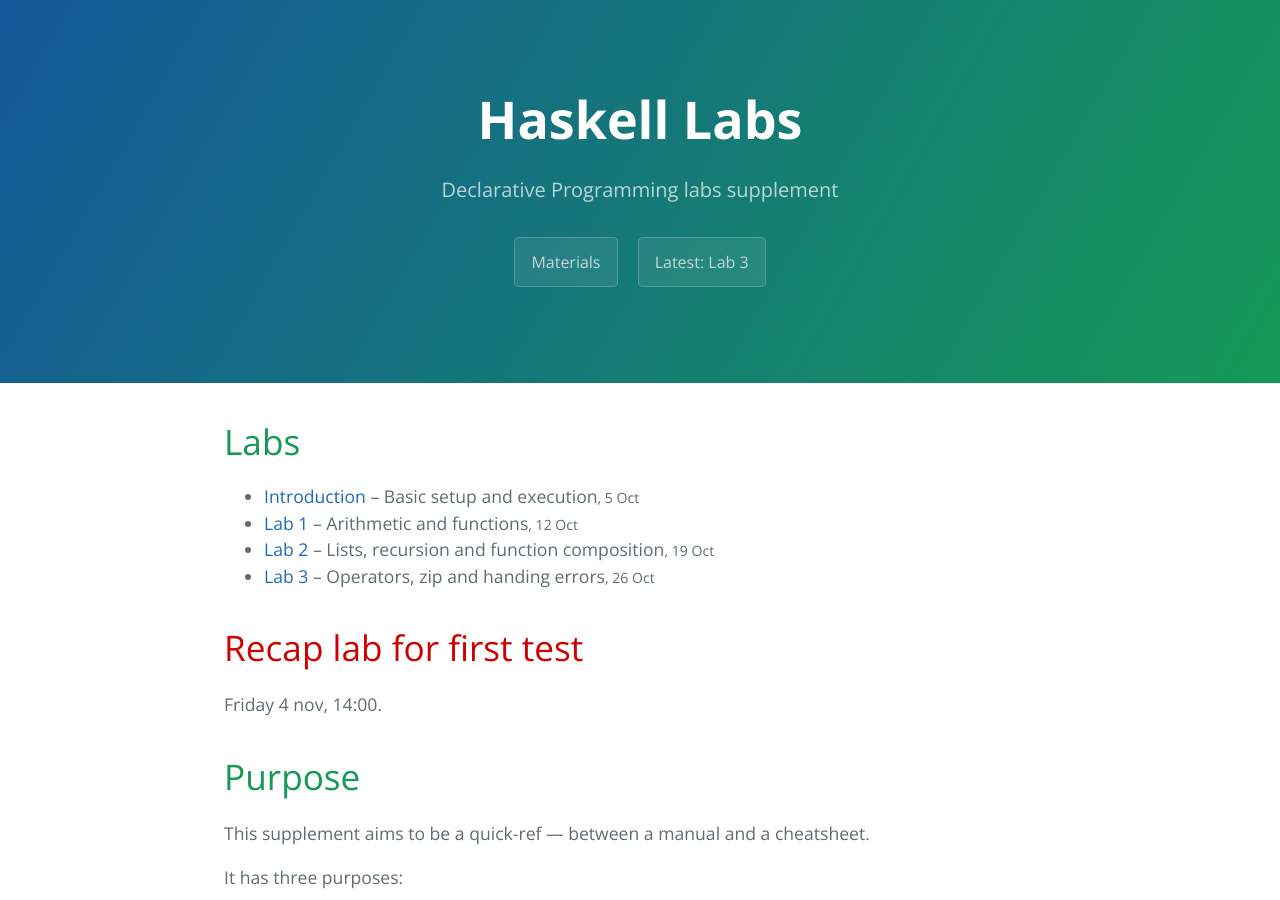
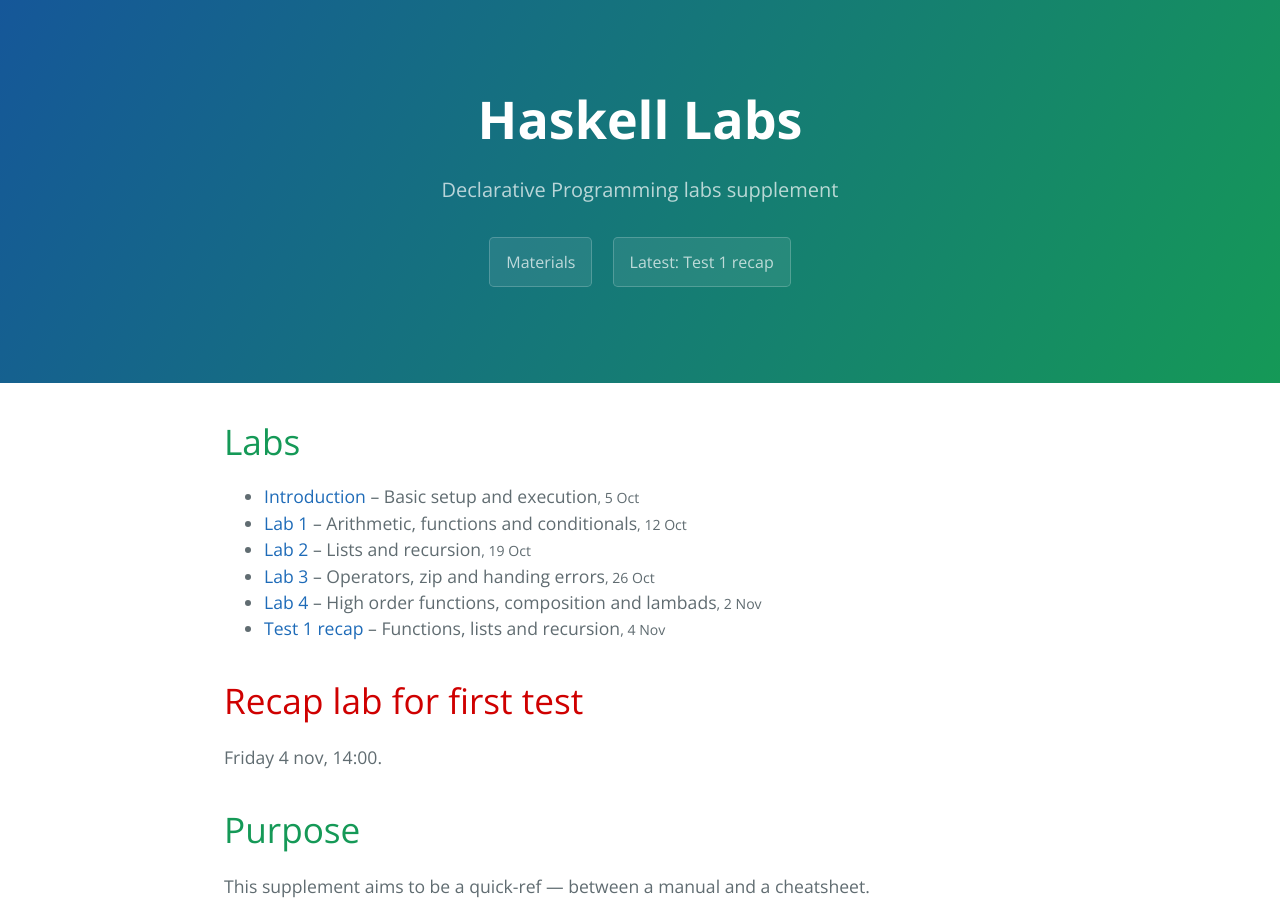
Before and after one commit to stefan-niculae/.well-known, a Jekyll site: the page built from index.md, in a window 1280 px wide and 900 px high. Built offline with Jekyll 4.4.1, drawn with Linux system fonts in a browser that asks for light colours.

Commit message:
lab4 & recap wip

````diff
--- a/_config.yml
+++ b/_config.yml
@@ -20,4 +20,4 @@ highlighter: rouge
 # kramdown:
   # input: GFM
   # syntax_highlighter: rouge
-future: true
+# future: true
--- a/_posts/2016-10-12-lab1.md
+++ b/_posts/2016-10-12-lab1.md
@@ -1,7 +1,7 @@
 ---
 layout:  post
 title:   Lab 1
-tagline: Arithmetic and functions
+tagline: Arithmetic, functions and conditionals
 exercises: https://www.dropbox.com/sh/744yd543sh45o15/AABi5A5UiwKool1vO1Pg_RFCa?dl=0
 optional:  https://www.dropbox.com/sh/yq5cfevyvnd20fx/AABzRvCJN309Ryc99JuhE6zma?dl=0
 ---
--- a/_posts/2016-10-19-lab2.md
+++ b/_posts/2016-10-19-lab2.md
@@ -1,7 +1,7 @@
 ---
 layout:  post
 title:   Lab 2
-tagline: Lists, recursion and function composition
+tagline: Lists and recursion
 
 exercises: https://www.dropbox.com/sh/g6gedilkkih6lyl/AABeNCCcV1s2nbvueDx82Gl2a?dl=0
 optional:  https://www.dropbox.com/sh/e446ao3i52o5qf2/AADvvhKYpvZjl85yi1dkFBMja?dl=0
@@ -120,71 +120,3 @@ squareEvens (x:xs)
   | even x    = x : squareEvens xs
   | otherwise = squareEvens xs
 ```
-
-
-
-# High order functions
-
-Functions that take other functions as arguments:
-
-```haskell
-> map double [1, 2, 3]  -- apply the function to each element in the list
-[2, 4, 6]
-
-> filter isDivisible [1, 2, 3, 4, 5, 6]  -- only keep elements where the function returns True
-[3, 6]
-
-> foldl customAdd 100 [1, 2, 3]  -- aggeregate elements with the given function starting with the initial value
-136   -- 100(initial) + 1(first element) +10(from customAdd)   +   2 +10   +   3 +10
-```
-
-This way, the above functions can be rewritten as:
-
-```haskell
-squres xs = map square xs
-squareEevens xs = map square (filter even xs)
-```
-
-
-
-# Function composition
-
-The following definitions are equivalent:
-
-```haskell
-compound x = double(add5 (x))
-compound x = (double . add5) x
-compound x = double . add5 $ x  -- different way, less parentheses
-compound = double . add  -- ommit the argument all-together
-
-> compound 10
-30  -- add5 (becomes 15) then double (becomes 30)
-```
-
-This way, the above can be rewritten as:
-
-```haskell
-squares = map square
-squareEvens = map square . filter even
-```
-
-
-
-# Lambdas and short-hands
-
-A lambda is an anonymous function, the following are all equivalent:
-
-```haskell
-> map double [1, 2, 3]
-> map (\x -> x * 2) [1, 2, 3]  -- because \ kind-of looks like a little lambda
-> map (*2) [1, 2, 3]  -- currying (more in later labs)
-
-[1, 4, 9]  -- all three yield the same thing
-```
-
-This way, the above can be rewritten as:
-
-```haskell
-squares = map (^2)
-squareEvens = map (^2) . filter even
-```
--- /dev/null
+++ b/_posts/2016-11-2-lab4.md
@@ -0,0 +1,75 @@
+---
+layout:  post
+title:   Lab 4
+tagline: High order functions, composition and lambads
+
+exercises:
+optional:
+---
+WIP
+
+# High order functions
+
+Functions that take other functions as arguments:
+
+```haskell
+> map double [1, 2, 3]  -- apply the function to each element in the list
+[2, 4, 6]
+
+> filter isDivisible [1, 2, 3, 4, 5, 6]  -- only keep elements where the function returns True
+[3, 6]
+
+> foldl customAdd 100 [1, 2, 3]  -- aggeregate elements with the given function starting with the initial value
+136   -- 100(initial) + 1(first element) +10(from customAdd)   +   2 +10   +   3 +10
+```
+
+This way, the above functions can be rewritten as:
+
+```haskell
+squres xs = map square xs
+squareEevens xs = map square (filter even xs)
+```
+
+
+
+# Function composition
+
+The following definitions are equivalent:
+
+```haskell
+compound x = double(add5 (x))
+compound x = (double . add5) x
+compound x = double . add5 $ x  -- different way, less parentheses
+compound = double . add  -- ommit the argument all-together
+
+> compound 10
+30  -- add5 (becomes 15) then double (becomes 30)
+```
+
+This way, the above can be rewritten as:
+
+```haskell
+squares = map square
+squareEvens = map square . filter even
+```
+
+
+
+# Lambdas and short-hands
+
+A lambda is an anonymous function, the following are all equivalent:
+
+```haskell
+> map double [1, 2, 3]
+> map (\x -> x * 2) [1, 2, 3]  -- because \ kind-of looks like a little lambda
+> map (*2) [1, 2, 3]  -- currying (more in later labs)
+
+[1, 4, 9]  -- all three yield the same thing
+```
+
+This way, the above can be rewritten as:
+
+```haskell
+squares = map (^2)
+squareEvens = map (^2) . filter even
+```
--- /dev/null
+++ b/_posts/2016-11-4-recap1.md
@@ -0,0 +1,11 @@
+---
+layout:  post
+title:   Test 1 recap
+tagline: Functions, lists and recursion
+
+exercises:
+optional:
+---
+
+# WIP
+Check later
````
